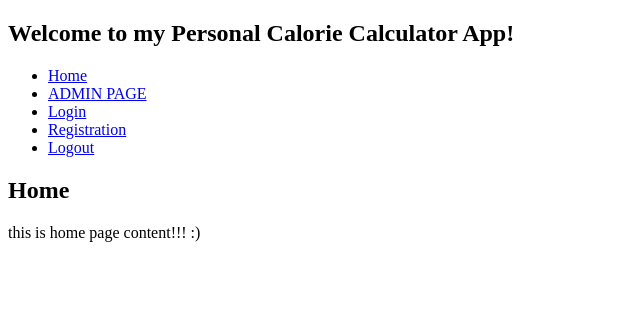
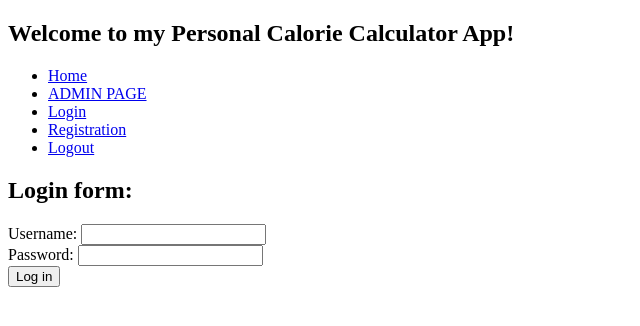
Before and after one commit to kokovych/calorie_calculator, a React app in the folder frontend/: page /login in a window 1280 px wide. Shown: the top 326 px of the page, without its empty margins (0-640 px from the left). Built offline with nearby package versions, Linux system fonts and the light colour scheme.

Commit message:
Frontend: - add login form;

```diff
--- a/frontend/package.json
+++ b/frontend/package.json
@@ -16,10 +16,14 @@
     "@babel/preset-env": "^7.9.0",
     "@babel/preset-react": "^7.9.4",
     "babel-loader": "^8.1.0",
+    "classnames": "^2.2.6",
     "html-webpack-plugin": "^4.0.2",
+    "prop-types": "^15.7.2",
     "react": "^16.13.1",
     "react-dom": "^16.13.1",
+    "react-redux": "^7.2.0",
     "react-router-dom": "^5.1.2",
+    "redux": "^4.0.5",
     "webpack": "^4.42.1",
     "webpack-cli": "^3.3.11",
     "webpack-dev-server": "^3.10.3"
--- a/frontend/src/components/Header.js
+++ b/frontend/src/components/Header.js
@@ -1,9 +1,7 @@
 import React from "react";
 import { BrowserRouter as Router, Route, Link } from "react-router-dom";
+import LoginPage from './login/Login'
 
-
-// import LoginPage from "./Login"
-// import RegisterPage from "./registration/Register"
 
 function HomePage() {
     return (
@@ -42,7 +40,7 @@ function AppRouter() {
                 </nav>
 
                 <Route exact path="/" component={HomePage} />
-                <Route path="/login/" component={HomePage} />
+                <Route path="/login/" component={LoginPage} />
                 <Route path="/registration/" component={HomePage} />
                 <Route path="/logout/" component={HomePage} />
             </div>
--- /dev/null
+++ b/frontend/src/components/common/InputFieldGroup.js
@@ -0,0 +1,33 @@
+import React from 'react';
+import classnames from 'classnames';
+import PropTypes from 'prop-types';
+
+const InputFieldGroup = ({ field, value, label, error, type, onChange }) => {
+    return (
+        <div className={classnames('form-group', { 'has-error': error })}>
+            <label className="control-label">{label}: </label>
+            <input
+                onChange={onChange}
+                value={value}
+                type={type}
+                name={field}
+                className="form-control"
+            />
+            {error && <span className="help-block">{error}</span>}
+        </div>  );
+}
+
+InputFieldGroup.propTypes = {
+    field: PropTypes.string.isRequired,
+    value: PropTypes.string.isRequired,
+    label: PropTypes.string.isRequired,
+    error: PropTypes.string,
+    type: PropTypes.string.isRequired,
+    onChange: PropTypes.func.isRequired
+}
+
+InputFieldGroup.defaultProps = {
+    type: 'text'
+}
+
+export default InputFieldGroup;
--- /dev/null
+++ b/frontend/src/components/login/Login.js
@@ -0,0 +1,18 @@
+import React, { Component } from "react";
+import LoginForm from './LoginForm';
+import { connect } from 'react-redux';
+import PropTypes from 'prop-types';
+
+class LoginPage extends Component {
+    render() {
+        return (
+            <div className="row">
+                <LoginForm />
+            </div>
+        );
+    }
+}
+
+
+
+export default LoginPage;
--- /dev/null
+++ b/frontend/src/components/login/LoginForm.js
@@ -0,0 +1,64 @@
+import React, { Component } from "react";
+import PropTypes from 'prop-types';
+import InputFieldGroup from '../common/InputFieldGroup'
+
+
+class LoginForm extends Component{
+
+    constructor(props){
+        super(props);
+        this.state = {
+            username: '',
+            password: '',
+            errors: {},
+            isLoading: false
+        };
+
+        this.onChange = this.onChange.bind(this);
+        this.onSubmit = this.onSubmit.bind(this);
+    }
+
+
+    onChange(e) {
+        this.setState({ [e.target.name]: e.target.value });
+    }
+
+    onSubmit(e) {
+        e.preventDefault();
+        console.log('in submit!');
+    }
+
+    render (){
+        const { errors } = this.state;
+        return (
+            <form onSubmit={this.onSubmit}>
+                <h2>Login form:</h2>
+                <InputFieldGroup
+                    error={errors.username}
+                    label="Username"
+                    onChange={this.onChange}
+                    value={this.state.username}
+                    field="username"
+                    type="text"
+                />
+                <InputFieldGroup
+                    error={errors.password}
+                    label="Password"
+                    onChange={this.onChange}
+                    value={this.state.password}
+                    field="password"
+                    type="password"
+                />
+                <div className="form-group">
+                    <button disabled={this.state.isLoading} className="btn btn-primary btn-lg">
+                        Log in
+                    </button>
+                </div>
+            </form>
+        );
+    }
+
+}
+
+
+export default LoginForm;
--- a/frontend/webpack.config.js
+++ b/frontend/webpack.config.js
@@ -5,7 +5,8 @@ module.exports = {
   entry: "./src/index.js",
   output: {
     path: path.join(__dirname, "/dist"),
-    filename: "main_bundle.js"
+    filename: "main_bundle.js",
+    publicPath: '/'
   },
   module: {
     rules: [
@@ -20,6 +21,9 @@ module.exports = {
       }
     ]
   },
+  devServer: {
+    historyApiFallback: true,
+  },
   plugins: [
     new HtmlWebpackPlugin({
       template: "./index.html"
```
